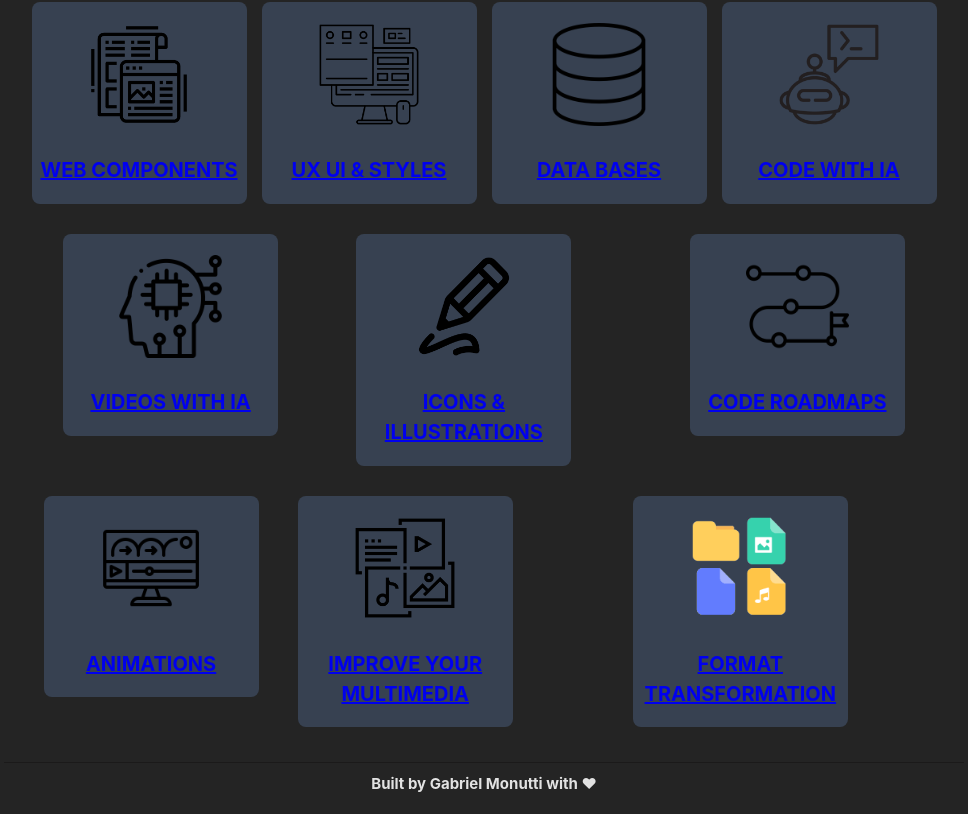
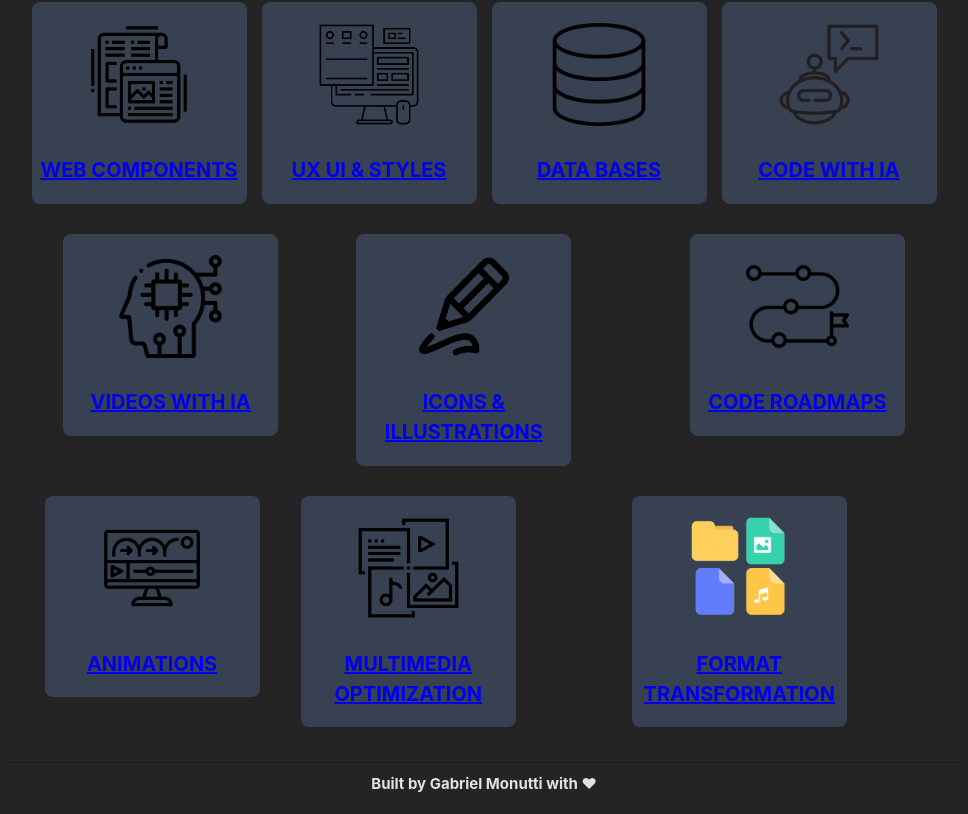
Before and after one commit to gabimonutti/dev-tools, a React (Vite) app: page / in a window 1280 px wide. Shown: the part 343-1157 px from the top of the page, without its empty margins (156-1124 px from the left). Built offline with nearby package versions, Linux system fonts and the light colour scheme.

Commit message:
Fix modal height

```diff
--- a/package.json
+++ b/package.json
@@ -5,6 +5,7 @@
   "type": "module",
   "scripts": {
     "dev": "vite",
+    "resp": "npx vite --host",
     "build": "vite build",
     "lint": "eslint . --ext js,jsx --report-unused-disable-directives --max-warnings 0",
     "preview": "vite preview"
--- a/src/components/ModalTool/ModalTool.css
+++ b/src/components/ModalTool/ModalTool.css
@@ -23,7 +23,7 @@
     border: 1px solid #888;
     width: 80%;
     max-width: 700px;
-    max-height: 70%;
+    max-height: 75%;
     text-align: center;
     overflow-y: auto;
     color: #fff;
--- a/src/data.js
+++ b/src/data.js
@@ -41,7 +41,7 @@ export const toolFields = [
     },
     {
         img: '/multimedia.png',
-        title: 'IMPROVE YOUR MULTIMEDIA',
+        title: 'MULTIMEDIA OPTIMIZATION',
         description: '',
     },
     {
@@ -250,7 +250,7 @@ export const toolDetail = {
             link: 'https://animate.style/',
         },
     ],
-    improve_your_multimedia: [
+    multimedia_optimization: [
         {
             img: '/unscreen.png',
             img2: '/unscreen2.png',
```
